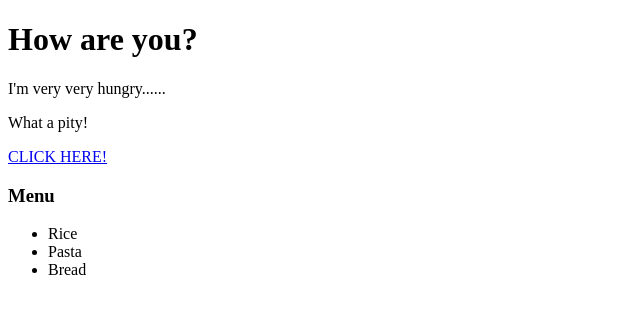
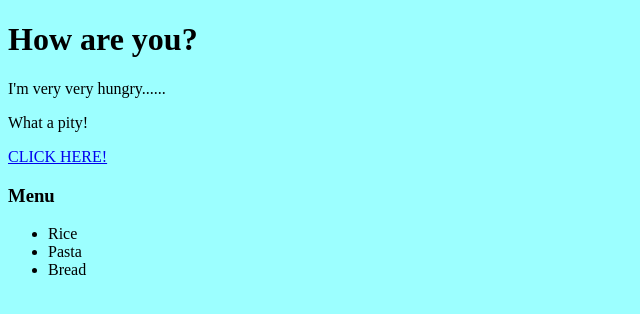
Before and after one commit to LeeNuri/test, a plain HTML site: page index.html in a window 1280 px wide. Shown: the whole page, without its empty margins (0-640 px from the left). Drawn offline with Linux system fonts and the light colour scheme.

Commit message:
Update index.html

```diff
--- a/index.html
+++ b/index.html
@@ -3,6 +3,7 @@
 	<head>
 
 		<title>Hello.</title>
+		<link type="text/css" rel="stylesheet" href="stylesheet.css"/>
 
 	</head>
 	<body>
```
